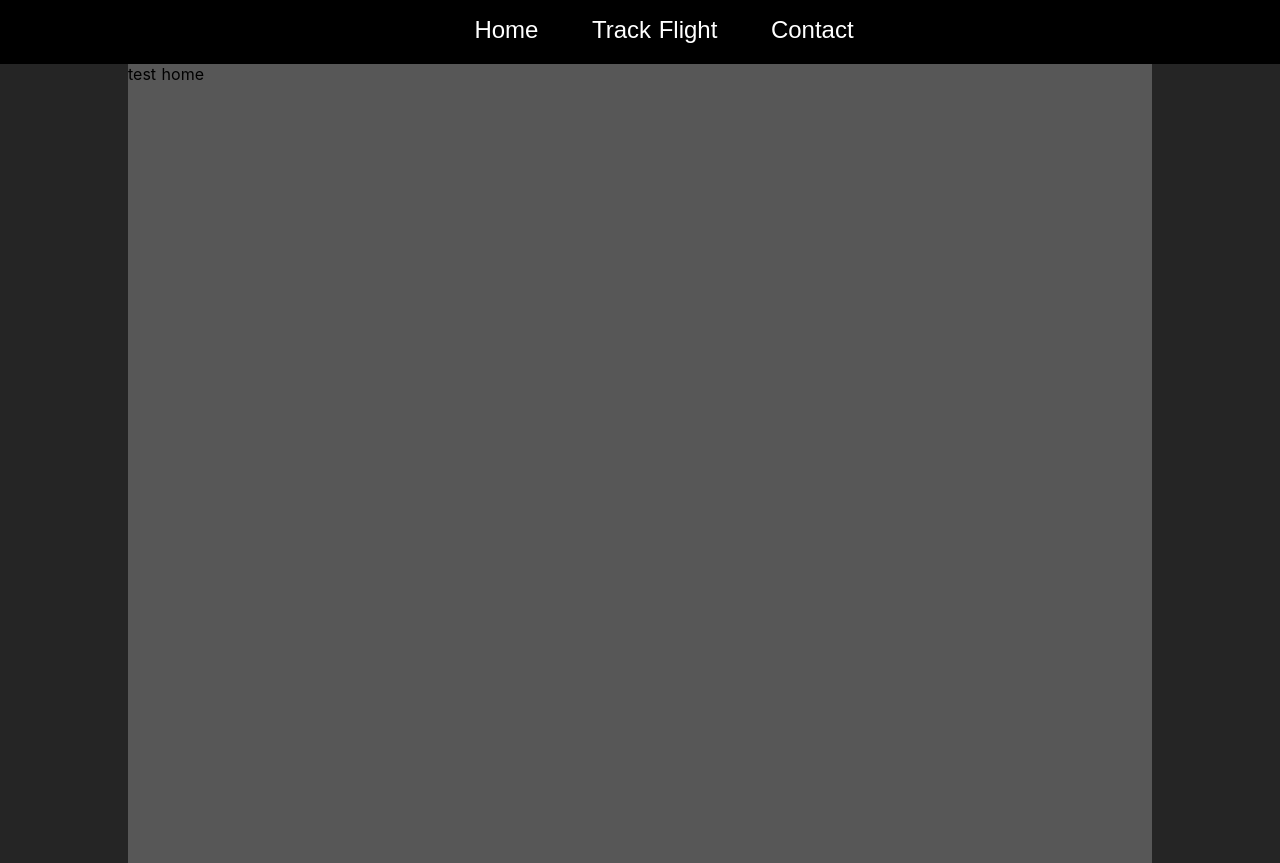
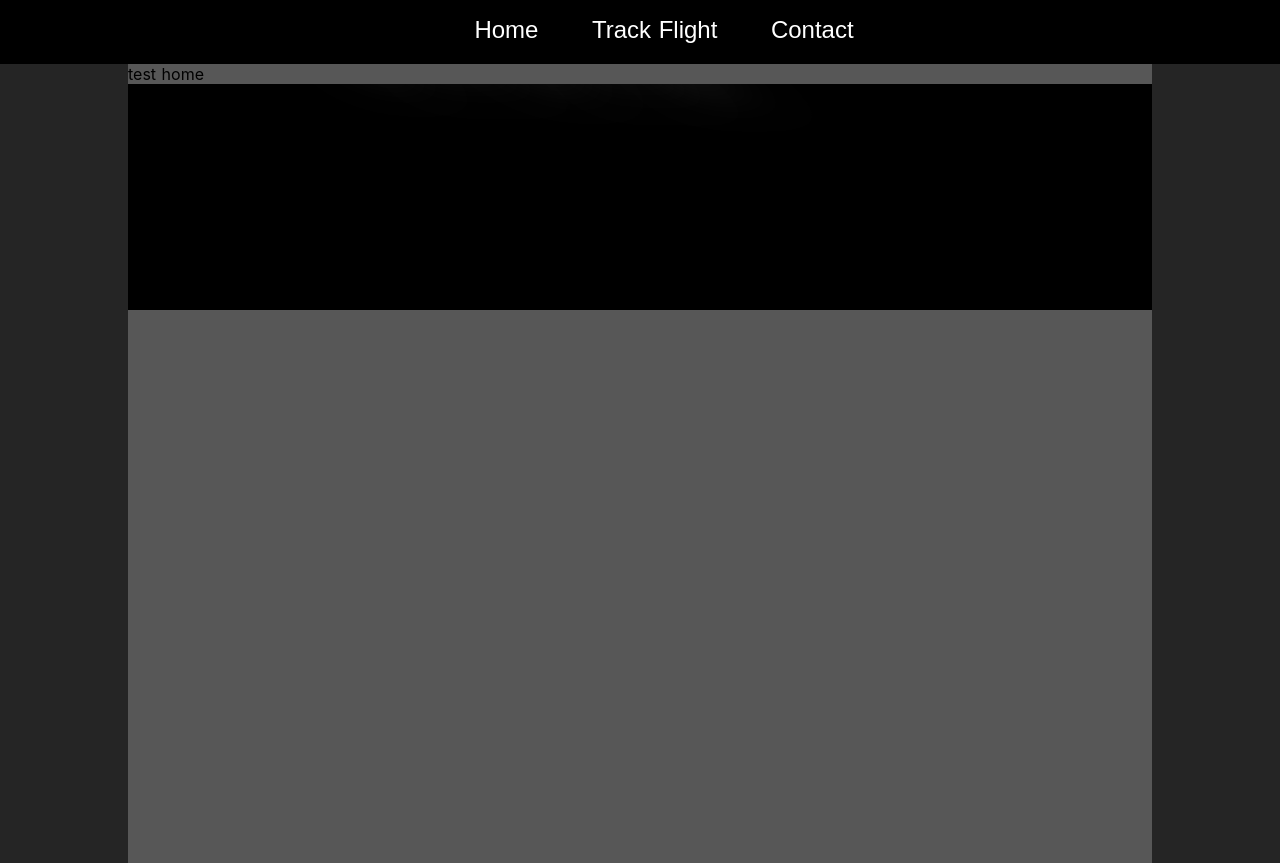
Before and after one commit to SkyFinderCorp/SkyFinderWebApp, a Django app: page / in a window 1280 px wide. Shown: the top 863 px of the page. Run offline with Django 4.2, Linux system fonts and the light colour scheme.

Commit message:
Fixed Animation

```diff
--- /dev/null
+++ b/SkyFinderWebApp/static/css/animations.css
@@ -0,0 +1,43 @@
+.wrapper.eight {
+    font-size: 6rem;
+    background-color: #000000;
+    overflow: hidden;
+    color: transparent;
+}
+.eight .smoke {
+    margin: 3rem auto;
+    display: inline-flex;
+}
+.eight span {
+    display: inline-flex;
+    text-shadow: 0 0 0 #f5f5f5;
+    font-family: 'Play', sans-serif;
+    animation: smoke 5s ease infinite;
+}
+
+@keyframes smoke {
+    60% {
+        text-shadow: 0 0 40px #f5f5f5;
+    }
+    to {
+        transform: translate3d(12rem, -10rem, 0) skewX(50deg);
+        text-shadow: 0 0 20px #f5f5f5;
+        opacity: 0;
+    }
+}
+
+.eight span:nth-of-type(1) {
+    animation-delay: 3.1s;
+}
+.eight span:nth-of-type(2) {
+    animation-delay: 3.2s;
+}
+.eight span:nth-of-type(3) {
+    animation-delay: 3.3s;
+}
+.eight span:nth-of-type(4) {
+    animation-delay: 3.4s;
+}
+.eight span:nth-of-type(5) {
+    animation-delay: 3.5s;
+}
--- a/templates/contact.html
+++ b/templates/contact.html
@@ -4,7 +4,7 @@
     <meta charset="UTF-8">
     <title>Contact Us</title>
     {% load static %}
-    <link rel="stylesheet" href="{% static 'styles.css' %}">
+    <link rel="stylesheet" href="{% static 'css/styles.css' %}">
     <link rel="icon" href="{% static 'favicon.ico' %}">
 </head>
 <body>
--- a/templates/index.html
+++ b/templates/index.html
@@ -4,9 +4,9 @@
     <meta charset="UTF-8">
     <title>SkyFinder</title>
     {% load static %}
-    <link rel="stylesheet" href="{% static 'styles.css' %}">
+    <link rel="stylesheet" type="text/css" href="{% static 'css/styles.css' %}">
+    <link rel="stylesheet" type="text/css" href="{% static 'css/animations.css' %}">
     <link rel="icon"href="{% static 'favicon.ico' %}">
-    <link rel="stylesheet" type="text/css" href="{% static 'animation.css' %}">
 </head>
 <body>
     {% include "navbar.html" %}
@@ -14,6 +14,16 @@
             <main class="content-container">
                 {% block content %}
                     <p>test home</p>
+
+                    <div class="wrapper eight">
+                        <h3 class="smoke">
+                            <span>S</span>
+                            <span>M</span>
+                            <span>O</span>
+                            <span>K</span>
+                            <span>E</span>
+                        </h3>
+                    </div>
                 {% endblock %}
             </main>
         </div>
--- a/templates/track.html
+++ b/templates/track.html
@@ -4,7 +4,7 @@
     <meta charset="UTF-8">
     <title>Flight Tracking</title>
     {% load static %}
-    <link rel="stylesheet" href="{% static 'styles.css' %}">
+    <link rel="stylesheet" href="{% static 'css/styles.css' %}">
     <link rel="icon" href="{% static 'favicon.ico' %}">
 </head>
 <body>
```
Also changed, not shown: SkyFinderWebApp/static/css/styles.css (renamed from SkyFinderWebApp/static/styles.css).
